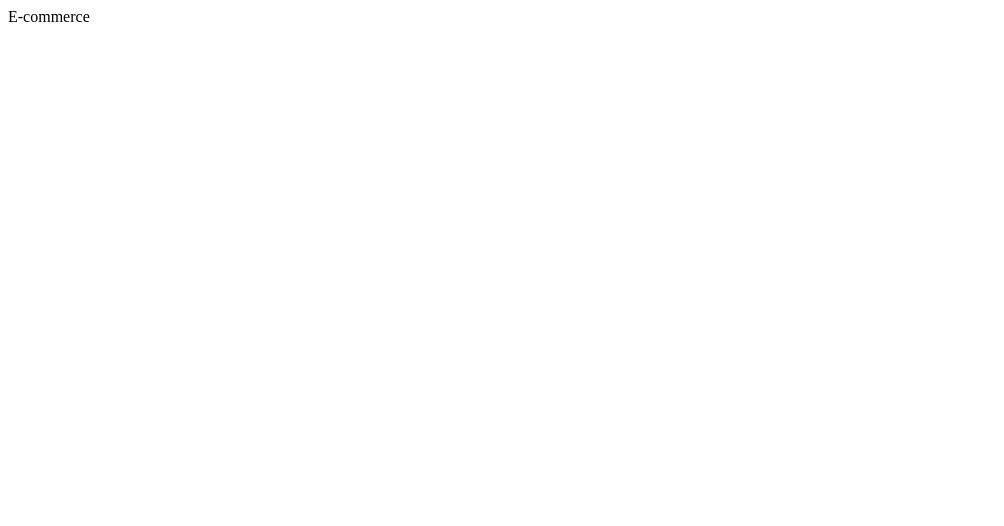
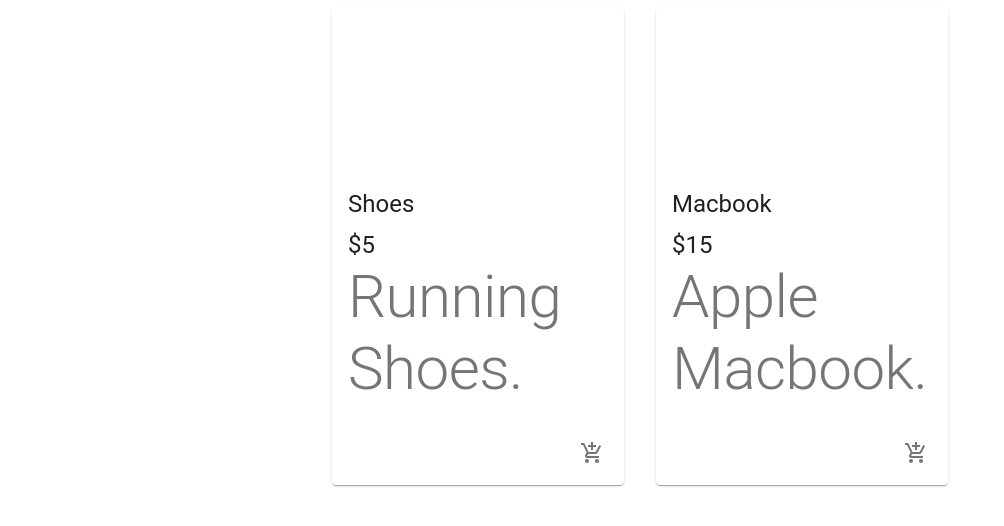
Before and after one commit to akashleo/ecommerce_jsmastery, a React (Create React App) app: page / in a window 1280 px wide. Shown: the top 526 px of the page, without its empty margins (0-1004 px from the left). Built offline with nearby package versions, Linux system fonts and the light colour scheme.

Commit message:
mock products

```diff
--- a/src/App.js
+++ b/src/App.js
@@ -1,7 +1,12 @@
 import React from "react";
+import Products from "./components/Products/Products";
 
 const App = () => {
-  return <div>E-commerce</div>;
+  return (
+    <div>
+      <Products />
+    </div>
+  );
 };
 
 export default App;
--- a/src/components/products/Product/Product.jsx
+++ b/src/components/products/Product/Product.jsx
@@ -8,10 +8,10 @@
   IconButton,
 } from "@material-ui/core";
 import { AddShoppingCart } from "@material-ui/icons";
-import {useStyles} from './styles';
+import useStyles from './styles';
 
 
-const Product = ({ products }) => {
+const Product = ({ product }) => {
   const classes= useStyles();
 
   return (
--- a/src/components/products/products.jsx
+++ b/src/components/products/products.jsx
@@ -1,13 +1,15 @@
 import React from 'react';
-import Grid from '@material-ui/core';
+import { Grid } from '@material-ui/core';
+
+import Product from './Product/Product';
 
 const products = [
-    { id: 1, name: 'Shoes', description: 'Running Shoes.', price="$5" },
-    { id: 1, name: 'Macbook', description: 'Apple Macbook.', price="$15" }
+    { id: 1, name: 'Shoes', description: 'Running Shoes.', price: "$5" },
+    { id: 1, name: 'Macbook', description: 'Apple Macbook.', price: "$15" }
 ];
 
 const Products = () => {
-    <main>
+    return (<main>
         <Grid container justify="center" spacing={4}>
             {products.map((product) => (
                 <Grid item key={product.id} xs={12} sm={6} md={4} lg={3}>
@@ -16,7 +18,8 @@
             ))}
 
         </Grid>
-    </main>
+    </main>);
+
 }
 
 export default Products;
```
